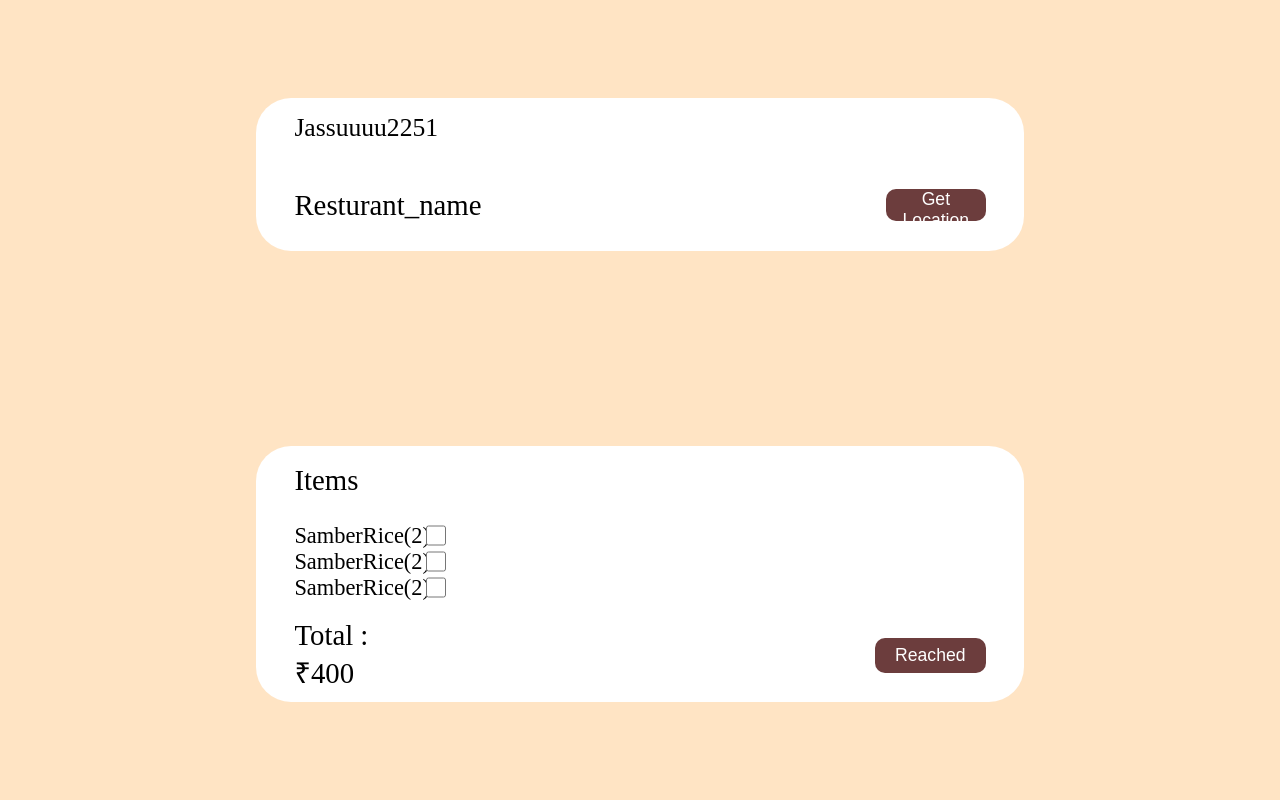
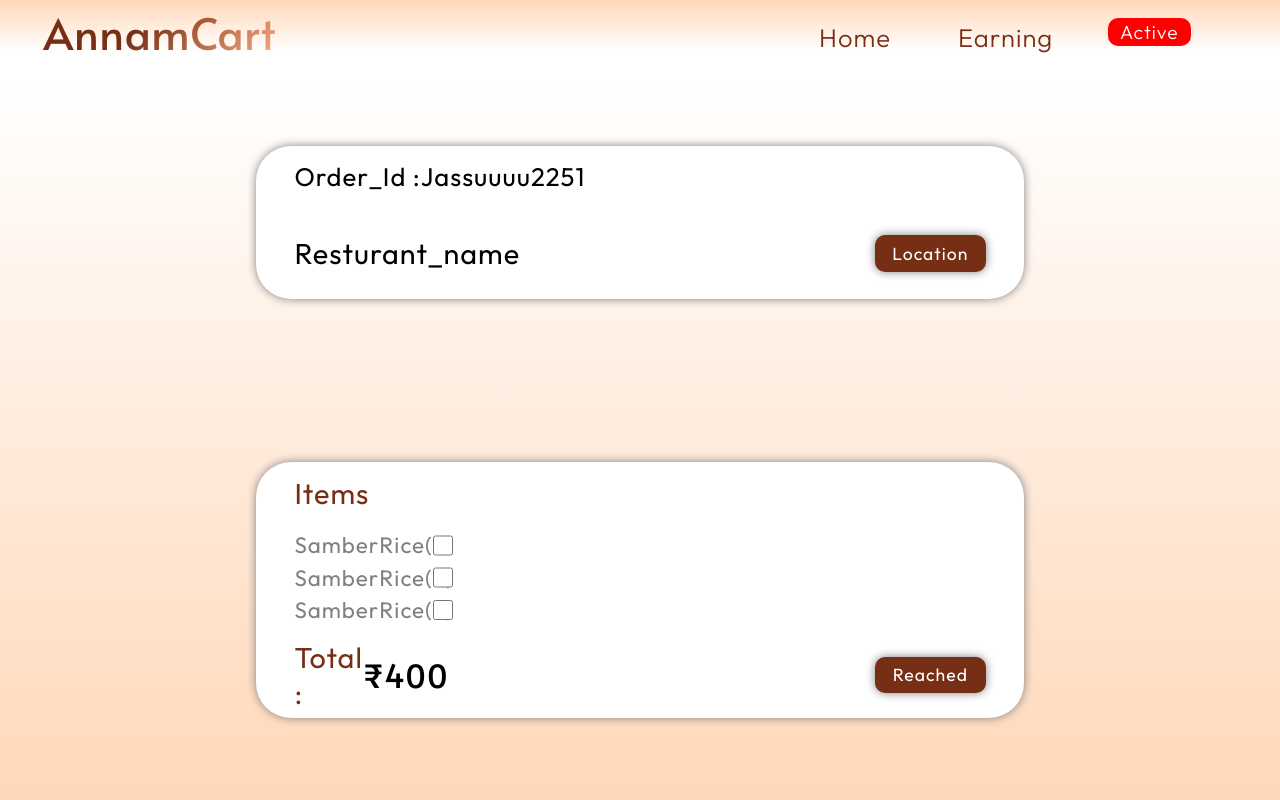
Before and after one commit to StarterWave25/AnnamCart, a PHP site: page /delivery-partner/orderdetails.html in a window 1280 px wide. Run offline with PHP 8.4, Linux system fonts and the light colour scheme.

Commit message:
delivery-1-updates

```diff
--- a/delivery-partner/activepage.html
+++ b/delivery-partner/activepage.html
@@ -6,9 +6,13 @@
     <meta name="viewport" content="width=device-width, initial-scale=1.0">
     <title>AnnamCart</title>
     <link rel="stylesheet" href="styles/activepage.css">
+    <link rel="stylesheet" href="styles/index.css">
+    <script src="https://code.jquery.com/jquery-3.7.1.js"></script>
+    <script src="script/header.js"></script>
 </head>
 
 <body>
+    <header></header>
     <div class="ordercontainar">
         <div class="resutrantname-order">
             <div class="resturant-name-location">
--- /dev/null
+++ b/delivery-partner/header.html
@@ -0,0 +1,19 @@
+<link rel="preconnect" href="https://fonts.googleapis.com">
+<link rel="preconnect" href="https://fonts.gstatic.com" crossorigin>
+<link href="https://fonts.googleapis.com/css2?family=Alata&family=Outfit:wght@100..900&display=swap" rel="stylesheet">
+<link rel="stylesheet" href="../styles/header.css">
+<link rel="stylesheet" href="styles/header.css">
+<script src="script/button.js"></script>
+
+    <div class="logo-container">
+        <a href="index.html">
+            <h1 class="for-gradient">AnnamCart</h1>
+        </a>
+    </div>
+    <div class="Aent-navbar">
+        <ul class="Options">
+            <li class="Option1"><a href="index.html">Home</a></li>
+            <li class="Option2"><a href="activepage.html">Earning</a></li>
+            <li class="Option3"><button class="statechanger" onclick="statechange()">Active</button></li>
+        </ul>
+    </div>
--- a/delivery-partner/orderdetails.html
+++ b/delivery-partner/orderdetails.html
@@ -6,20 +6,24 @@
     <meta name="viewport" content="width=device-width, initial-scale=1.0">
     <title>AnnamCart</title>
     <link rel="stylesheet" href="styles/orderdetails.css">
+    <script src="https://code.jquery.com/jquery-3.7.1.js"></script>
+   <script src="script/header.js"></script>
 </head>
 
 <body>
+    <header></header>
     <div class="orderdetails-containar">
         <div class="orderid-details">
             <div class="order-id">
-                <p>Jassuuuu2251</p>
+                <p>Order_Id :</p>
+                <p> Jassuuuu2251</p>
             </div>
             <div class="resturant-name">
                 <div class="restuarnt-name-details">
                     <p>Resturant_name</p>
                 </div>
                 <div class="resturant-locations">
-                    <Button class="resturant-loction-button" value="resturant-location">Get Location</Button>
+                    <Button class="resturant-loction-button" value="resturant-location"> Location</Button>
                 </div>
             </div>
         </div>
@@ -43,7 +47,8 @@
             </div>
             <div class="payment-details">
                 <div class="order-totalmoney">
-                    <p>Total : ₹400</p>
+                    <p>Total : </p>
+                    <h1>₹400</h1>
                 </div>
                 <div class="order-delivery-status">
                     <button class="delivery-status" value="Reached">Reached</button>
--- /dev/null
+++ b/delivery-partner/script/header.js
@@ -0,0 +1,3 @@
+$(document).ready(function(){
+    $("header").load("header.html")
+})
--- /dev/null
+++ b/delivery-partner/styles/header.css
@@ -0,0 +1,72 @@
+header {
+    justify-content: space-between;
+}
+
+.COMPANY-Logo {
+    width: 23%;
+    height: 100%;
+    display: flex;
+    align-items: center;
+    justify-content: center;
+}
+
+.COMPANY-Logo h1 {
+    width: 50%;
+    height: 100%;
+    display: flex;
+    align-items: center;
+    color: var(--brown);
+}
+
+.Aent-navbar {
+    width: 43%;
+    height: 100%;
+}
+
+.Aent-navbar .Options {
+    width: 100%;
+    height: 100%;
+    display: flex;
+    align-items: center;
+    justify-content: space-evenly;
+    list-style: none;
+}
+
+.Option1 a,
+.Option2 a {
+    text-decoration: none;
+    color:var(--brown);
+}
+
+.Options .Option1 {
+    width: 9%;
+    height: 35%;
+    font-size: 1.6rem;
+
+}
+
+.Options .Option2 {
+    width: 11%;
+    height: 35%;
+    font-size: 1.6rem;
+}
+
+.Options .Option3 {
+    width: 15%;
+    height: 45%;
+    font-size: 1.6rem;
+}
+
+.Options .Option3 button {
+    width: 100%;
+    height: 100%;
+    font-size: 1.2rem;
+    border: 0px solid transparent;
+    background-color: red;
+    color: white;
+    cursor: pointer;
+    border-radius: 10px;
+    display: flex;
+    align-items: center;
+    justify-content: center;
+}
--- a/delivery-partner/styles/orderdetails.css
+++ b/delivery-partner/styles/orderdetails.css
@@ -11,7 +11,6 @@
 }
 
 .orderdetails-containar {
-    background-color: bisque;
     width: 100%;
     height: 100%;
     display: flex;
@@ -21,7 +20,8 @@
 }
 
 .orderid-details {
-    background-color:white;
+    background-color: var(--white);
+    box-shadow: 0px 0px 10px grey;
     width: 60%;
     height: 12vw;
     display: flex;
@@ -37,8 +37,9 @@
     align-items: center;
 }
 
-.order-id p {
+.order-id>p {
     font-size: 1.6rem;
+    font-weight: 400;
 }
 
 
@@ -60,6 +61,7 @@
 
 .restuarnt-name-details p {
     font-size: 1.8rem;
+    font-weight: 400;
 }
 
 .resturant-locations {
@@ -71,19 +73,23 @@
 }
 
 .resturant-locations button {
-    width: 72%;
-    height: 35%;
+    width: 80%;
+    height: 40%;
     font-size: 1.1rem;
     border-radius: 10px;
+    font-weight: 400;
     border: 0px solid transparent;
-    background-color: rgb(108, 61, 61);
-    color: white;
+    background-color: var(--brown);
+    color: var(--white);
+    box-shadow: 0px 0px 10px grey;
+
 }
 
 
 
 .food-details {
-    background-color:white;
+    background-color: var(--white);
+    box-shadow: 0px 0px 10px grey;
     width: 60%;
     height: 20vw;
     display: flex;
@@ -99,37 +105,42 @@
     align-items: center;
 }
 
-.items-banner p{
+.items-banner p {
     font-size: 1.8rem;
+    color: var(--brown);
+    font-weight: 400;
 }
 
-.food-items-details{
+.food-items-details {
     width: 90%;
-    height: 30%;
+    height: 38%;
     display: flex;
     justify-content: center;
     flex-direction: column;
 }
 
-.items-names-details{
+.items-names-details {
     width: 100%;
     height: 35%;
     display: flex;
     align-items: center;
 }
 
-.items-names-details p{
-    width: 19%;
+.items-names-details p {
+    width: 20%;
     font-size: 1.4rem;
+    color: grey;
+    font-weight: 400;
 }
-.items-names-details input{
+
+.items-names-details input {
     display: block;
     width: 3%;
-    height: 90%;
-    /* accent-color: ; */
+    height: 70%;
+    accent-color: green;
 }
 
-.payment-details{
+.payment-details {
     width: 90%;
     height: 30%;
     display: flex;
@@ -138,19 +149,21 @@
 }
 
 
-.order-totalmoney{
+.order-totalmoney {
     width: 20%;
     height: 40%;
     display: flex;
     align-items: center;
 }
 
-.order-totalmoney p{
+.order-totalmoney p {
     font-size: 1.8rem;
+    color: var(--brown);
+    font-weight: 400;
 }
 
 
-.order-delivery-status{
+.order-delivery-status {
     width: 20%;
     height: 50%;
     display: flex;
@@ -159,21 +172,25 @@
 
 }
 
-.order-delivery-status button{
+.order-delivery-status button {
     width: 80%;
-    height: 90%;
+    height: 95%;
     border-radius: 10px;
+    font-weight: 400;
     border: 0px solid transparent;
     font-size: 1.1rem;
-    background-color: rgb(108, 61, 61);
-    color: white;
+    background-color: var(--brown);
+    box-shadow: 0px 0px 10px grey;
+    color: var(--white);
 }
 
-.resturant-locations button:hover ,.order-delivery-status button:hover {
+.resturant-locations button:hover,
+.order-delivery-status button:hover {
     cursor: pointer;
     transform: scale(0.93);
 }
 
-.orderid-details ,.food-details{
+.orderid-details,
+.food-details {
     border-radius: 35px;
 }
```
Also changed, not shown: delivery-partner/customerdetails.html (+7 -3 lines), delivery-partner/index.html (+10 -21 lines), delivery-partner/styles/activepage.css (+24 -17 lines), delivery-partner/styles/customerdetails.css (+19 -10 lines), delivery-partner/styles/index.css (+28 -86 lines).
